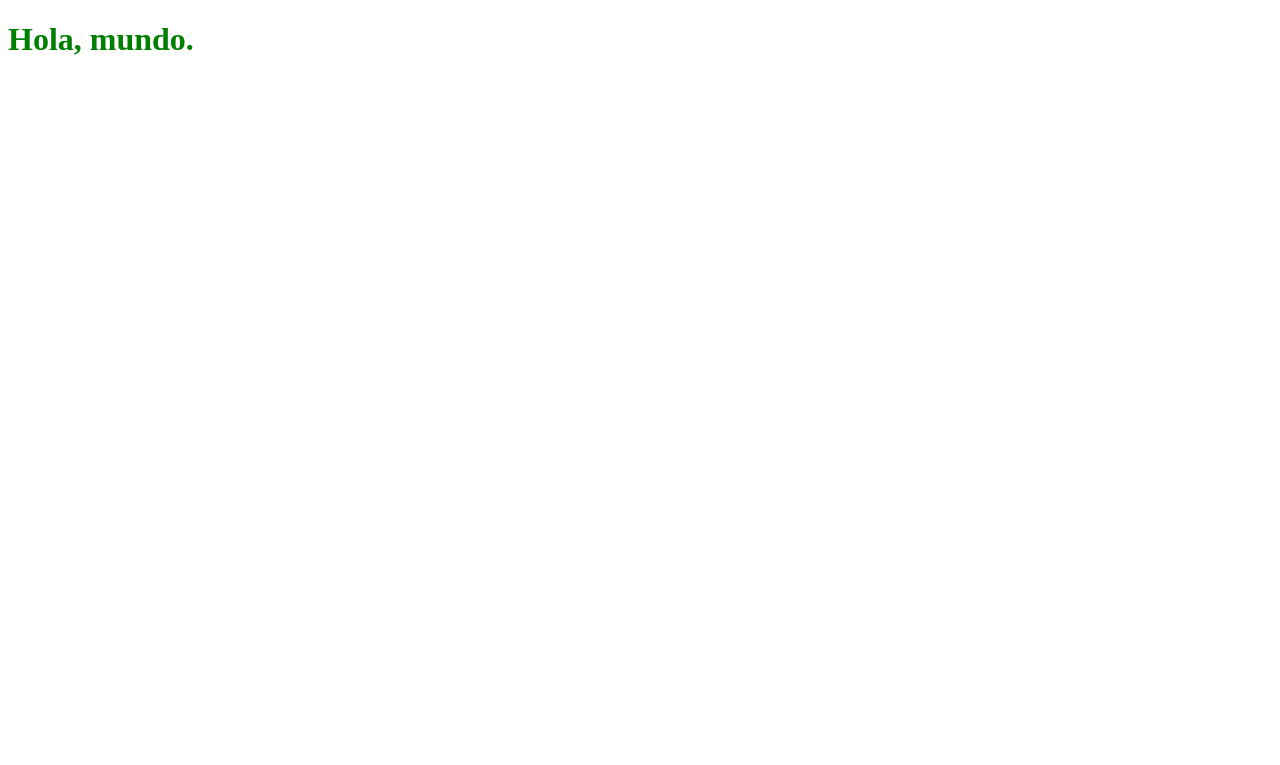
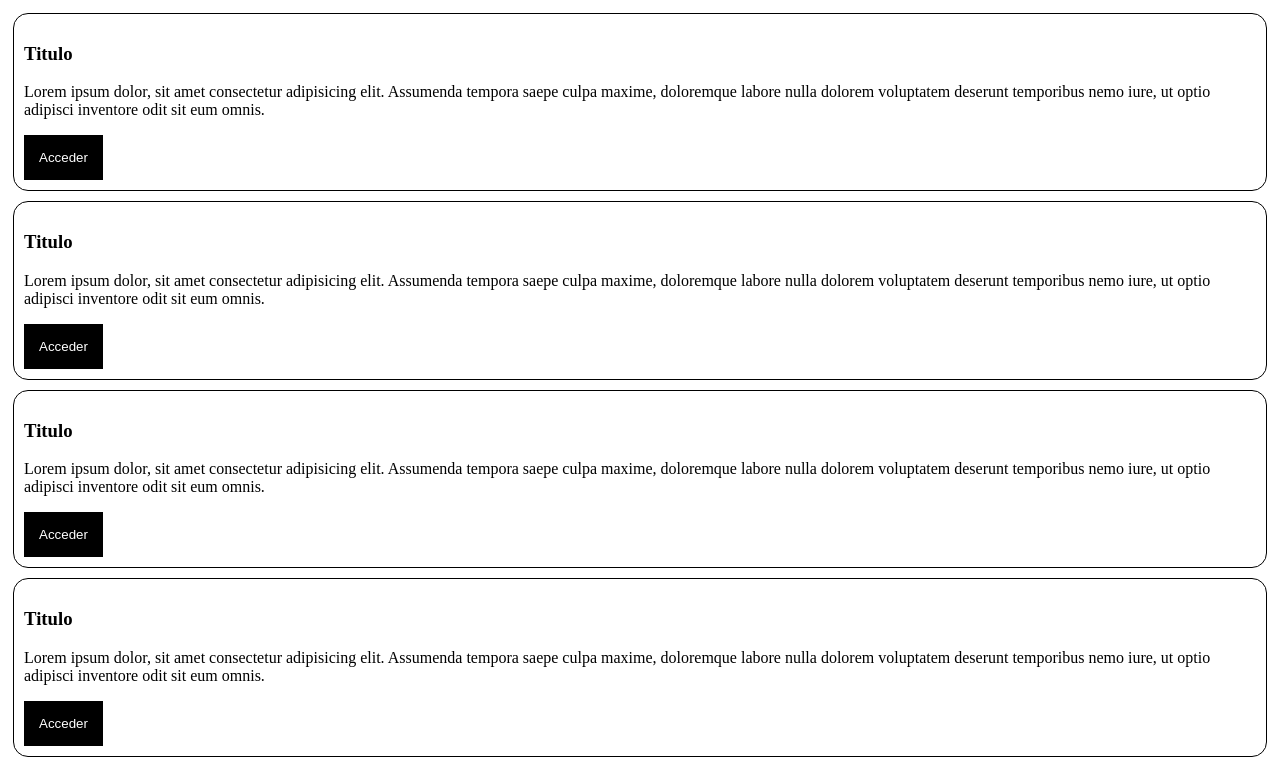
Before and after one commit to nbalvarezo/curso-vue3, a Vue app: page / in a window 1280 px wide. Shown: the top 765 px of the page. Built offline with nearby package versions, Linux system fonts and the light colour scheme.

Commit message:
Se creo el componente PostContainer

```diff
--- a/src/App.vue
+++ b/src/App.vue
@@ -1,14 +1,11 @@
 <template>
-  <h1>Hola, mundo.</h1>
+  <PostContainer />
 </template>
 
-<script lang="ts">
+<script lang="ts" setup>
+
+import PostContainer from './components/PostContainer.vue';
+
 </script>
 
-<style>
-
-h1 {
-  color: green;
-}
-
-</style>
+<style></style>
--- a/src/components/PostButton.vue
+++ b/src/components/PostButton.vue
@@ -5,7 +5,6 @@
 <script lang="ts" setup></script>
 
 <style scoped>
-
 .post-btn {
     padding: 15px;
     background-color: black;
@@ -19,5 +18,4 @@
     background-color: white;
     color: black;
 }
-
 </style>
--- a/src/components/PostCard.vue
+++ b/src/components/PostCard.vue
@@ -6,7 +6,7 @@
             labore nulla dolorem voluptatem deserunt temporibus nemo iure, ut optio adipisci inventore odit sit eum
             omnis.
         </p>
-        <PostButton/>
+        <PostButton />
     </div>
 </template>
 
--- a/src/components/PostContainer.vue
+++ b/src/components/PostContainer.vue
@@ -0,0 +1,28 @@
+<template>
+
+    <div class="post-container">
+
+        <PostCard />
+        <PostCard />
+        <PostCard />
+        <PostCard />
+        <PostCard />
+        <PostCard />
+
+    </div>
+
+</template>
+
+<script lang="ts" setup>
+
+import PostCard from './PostCard.vue';
+
+</script>
+
+<style scoped>
+.post-container {
+    width: 100%;
+    display: flex;
+    flex-wrap: wrap;
+}
+</style>
```
Lines whose indentation alone changed are shown as unchanged.
